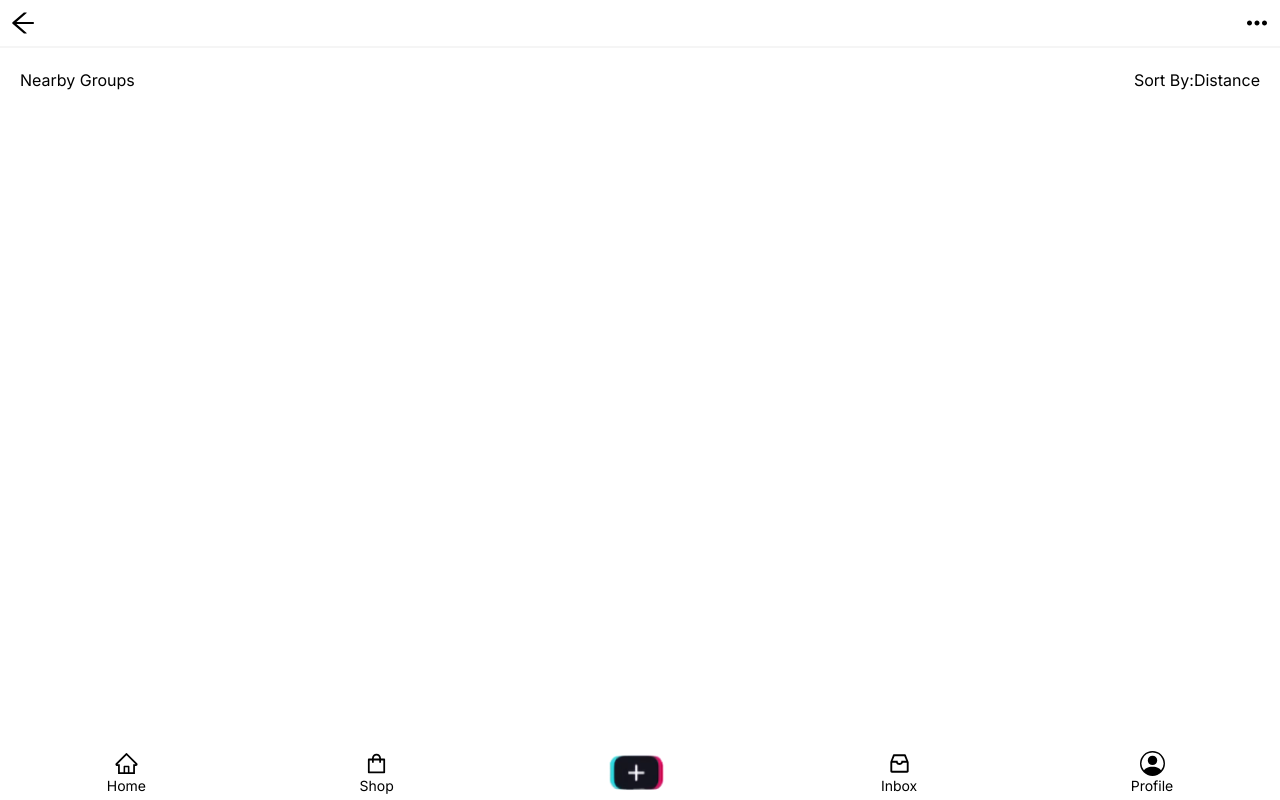
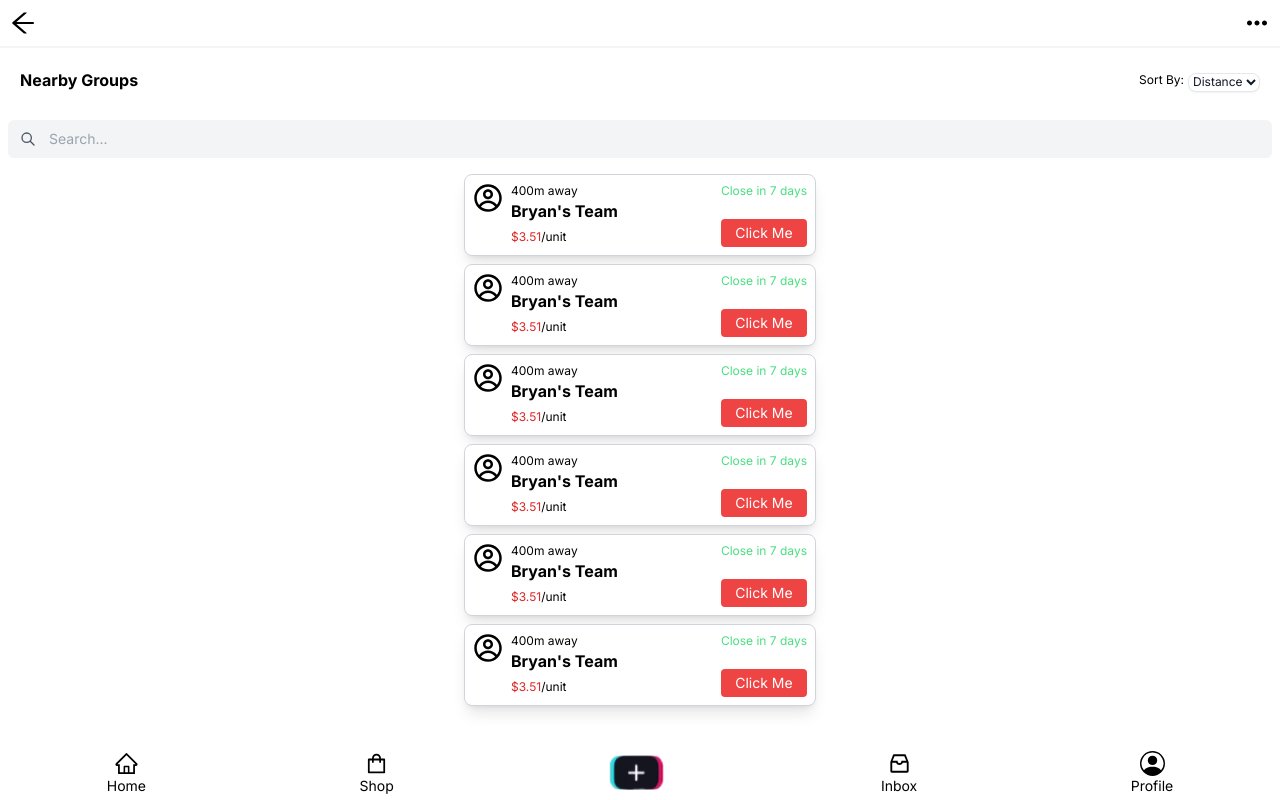
Before and after one commit to rivenbryan/tiktok-hack, a Next.js app: page /groupBuyMainPage/join in a window 1280 px wide. Built offline with nearby package versions, Linux system fonts and the light colour scheme.

Commit message:
finished join group

```diff
--- a/src/app/components/Container.tsx
+++ b/src/app/components/Container.tsx
@@ -8,9 +8,9 @@ type Props = {
 
 export default function Container({ children }: Props) {
   return (
-    <div className="flex flex-col min-h-screen bg-white ">
+    <div className="flex flex-col h-screen bg-white ">
       <TiktokMobileHeader />
-      <div className="flex-grow">{children}</div>
+      <div className="flex-grow overflow-scroll">{children}</div>
       <TiktokMobileFooter />
     </div>
   );
--- /dev/null
+++ b/src/app/groupBuyMainPage/join/components/Dropdownbox.tsx
@@ -0,0 +1,17 @@
+import React from "react";
+
+type Props = {};
+
+export default function Dropdownbox({}: Props) {
+  return (
+    <div className=" ">
+      <select
+        id="dropdown"
+        className="mt-1 block w-full bg-white text-gray-900 text-xs border rounded-lg shadow-sm focus:border-blue-300 focus:ring-opacity-50"
+      >
+        <option value="option1" className="text-xs">Distance</option>
+        <option value="option2"  className="text-xs">Rating</option>
+      </select>
+    </div>
+  );
+}
--- /dev/null
+++ b/src/app/groupBuyMainPage/join/components/Groupcard.tsx
@@ -0,0 +1,28 @@
+import React from "react";
+import { CgProfile } from "react-icons/cg";
+type Props = {};
+
+export default function Groupcard({}: Props) {
+  return (
+    <div className="bg-white border border-gray-300 rounded-lg shadow-lg w-[22rem] p-2">
+      <div className="flex gap-2 ">
+        <CgProfile size={30} />
+        <div className="flex flex-col">
+          <h1 className="text-xs">400m away</h1>
+          <h1 className="text-s font-bold">Bryan's Team </h1>
+          <div>
+            <span className="text-xs text-red-600">
+              $3.51<a className="text-black">/unit</a>
+            </span>
+          </div>
+        </div>
+        <div className="flex ml-auto flex-col justify-between">
+          <h1 className="text-green-400 text-xs"> Close in 7 days</h1>
+          <button className="bg-red-500 text-white text-sm px-2 py-1 rounded">
+            Click Me
+          </button>
+        </div>
+      </div>
+    </div>
+  );
+}
--- /dev/null
+++ b/src/app/groupBuyMainPage/join/components/Searchbar.tsx
@@ -0,0 +1,36 @@
+import React from "react";
+
+type Props = {};
+
+export default function Searchbar({}: Props) {
+  return (
+    <div className="p-2">
+      <div className="relative text-gray-600 focus-within:text-gray-400">
+        <span className="absolute inset-y-0 left-0 flex items-center pl-2">
+          <button
+            type="submit"
+            className="p-1 focus:outline-none focus:shadow-outline"
+          >
+            <svg
+              fill="none"
+              stroke="currentColor"
+              stroke-linecap="round"
+              stroke-linejoin="round"
+              stroke-width="2"
+              viewBox="0 0 24 24"
+              className="w-4 h-4"
+            >
+              <path d="M21 21l-6-6m2-5a7 7 0 11-14 0 7 7 0 0114 0z"></path>
+            </svg>
+          </button>
+        </span>
+        <input
+          type="search"
+          name="q"
+          className="p-2 text-sm text-black bg-gray-100 rounded-md pl-10 w-full outline-red-500 border border-transparent"
+          placeholder="Search..."
+        />
+      </div>
+    </div>
+  );
+}
--- a/src/app/groupBuyMainPage/join/page.tsx
+++ b/src/app/groupBuyMainPage/join/page.tsx
@@ -1,17 +1,30 @@
 import Container from "@/app/components/Container";
 import React from "react";
+import Searchbar from "./components/Searchbar";
+import Groupcard from "./components/Groupcard";
+import Dropdownbox from "./components/Dropdownbox";
 
 type Props = {};
 
 export default function page({}: Props) {
   return (
     <Container>
-      <div className="flex m-5">
-        <h1>Nearby Groups</h1>
-        <div className="flex ml-auto">
-          <h1>Sort By:</h1>
-          <h1>Distance</h1>
+      <div className="flex m-5 justify-center items-center ">
+        <h1 className="font-bold">Nearby Groups</h1>
+        <div className="flex ml-auto justify-center items-center gap-1">
+          <h1 className="text-xs">Sort By:</h1>
+          <Dropdownbox/>
         </div>
+      </div>
+      <Searchbar />
+      <div className="flex flex-col gap-2 items-center justify-center mt-2">
+        <Groupcard />
+        <Groupcard />
+        <Groupcard />
+        <Groupcard />
+        <Groupcard />
+        <Groupcard />
+
       </div>
     </Container>
   );
```
